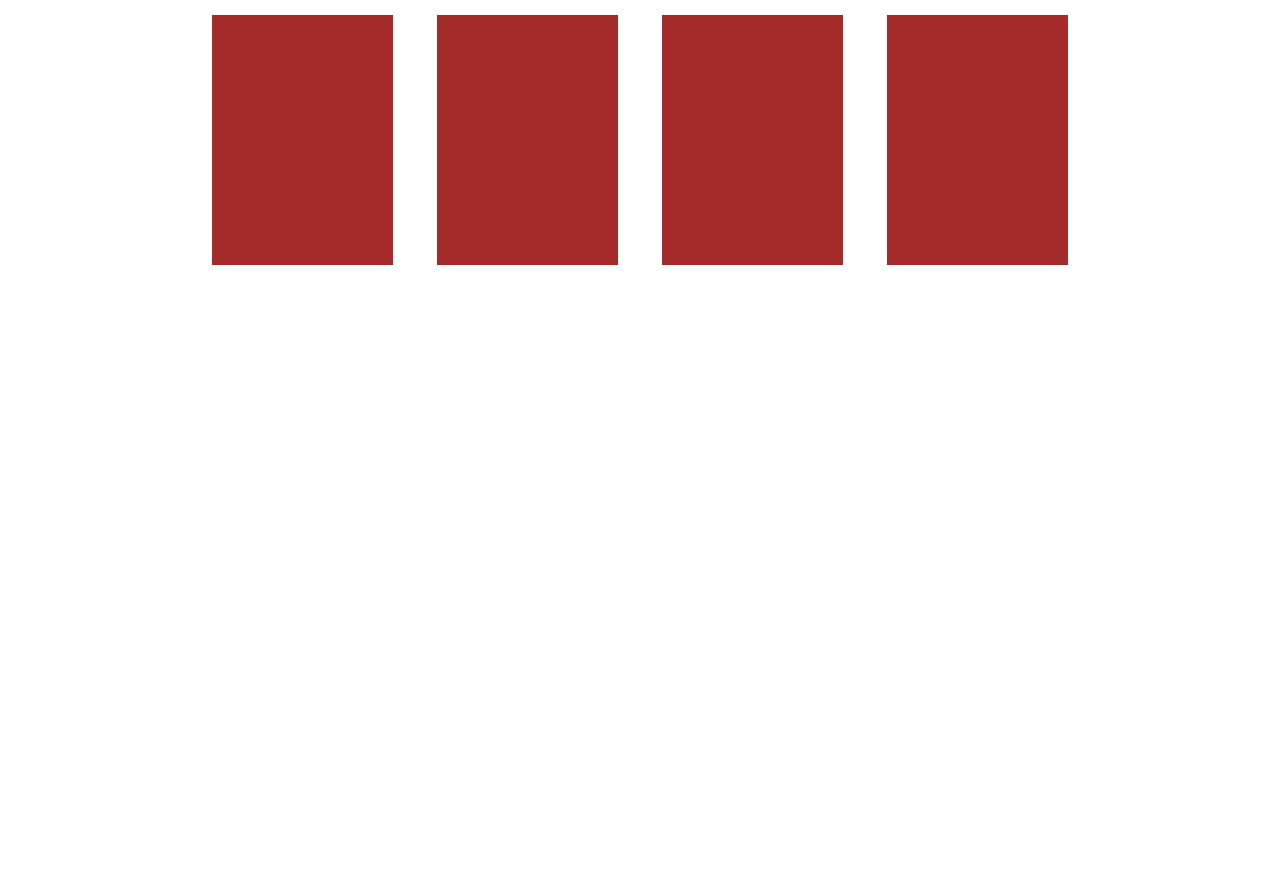
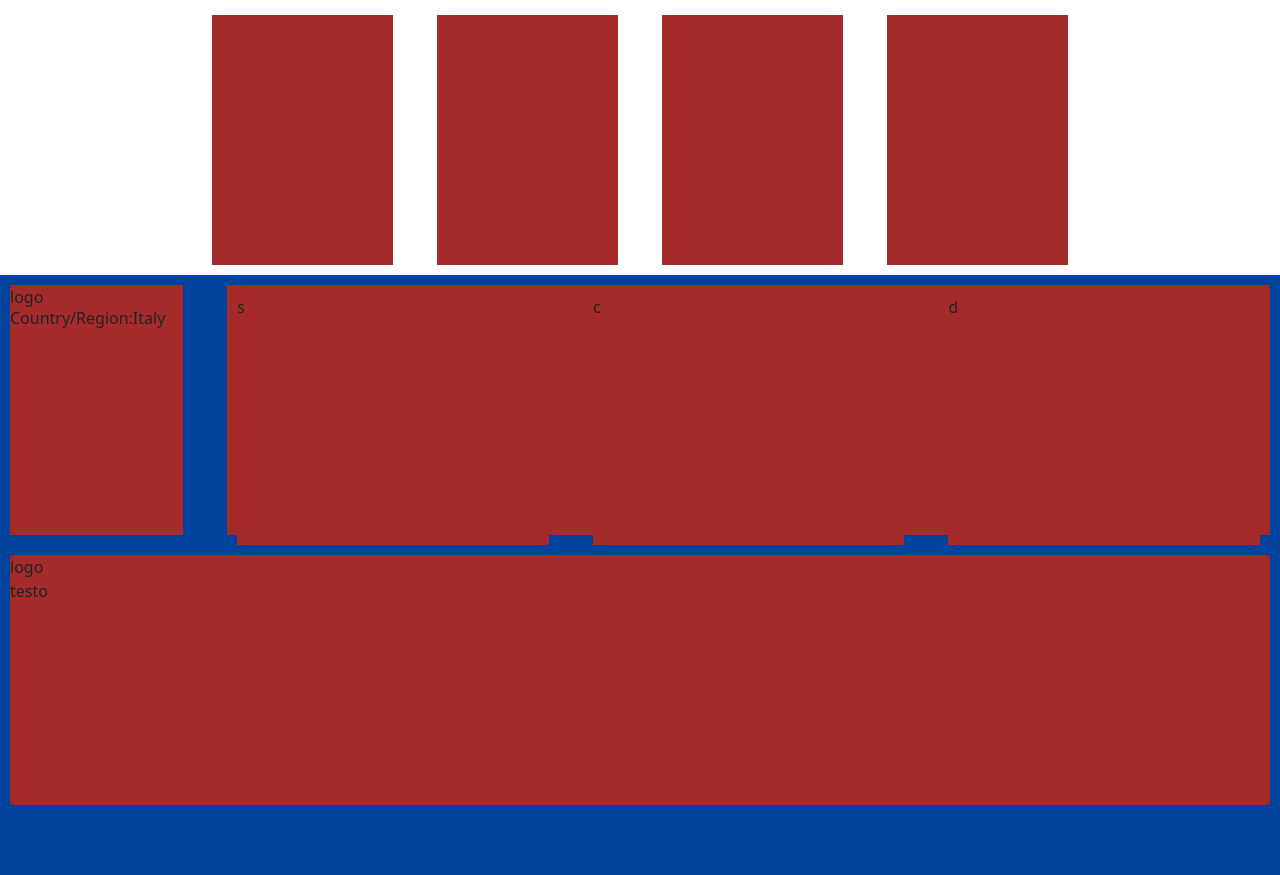
Before and after one commit to salvosanzone/htmlcss-playstation, a plain HTML site: page index.html in a window 1280 px wide. Shown: the part 3531-4406 px from the top of the page. Before the commit the page ends 3806 px from the top, so only its background shows below. Drawn offline with nearby package versions, Linux system fonts and the light colour scheme.

Commit message:
fine layout

```diff
--- a/css/style.css
+++ b/css/style.css
@@ -34,44 +34,45 @@ header .header-bottom {
   /*placeholder*/
   height: 250px;
   margin: 10px;
-  background-color:brown
-
+  background-color: brown;
 }
 
 /*section ecco la playstation 5*/
 
-
 /*section console playstation 5*/
 
-
 /*section accesory*/
-.box-img{
+.box-img {
   height: 80%;
   background-color: cadetblue;
 }
-.box-subtitle{
+.box-subtitle {
   height: 20%;
 }
 
-
-
 /*section nuove uscite*/
 
-.container-nuove-uscite{
-  background-color:#1f1f1f;
+.container-nuove-uscite {
+  background-color: #1f1f1f;
 }
 /*section play station plus*/
-.ss-container-play-plus{
+.ss-container-play-plus {
   background-color: #bebcbb;
 }
 /*section play station now*/
-.ss-container-blue{
+.ss-container-blue {
   background-color: #161c3b;
 }
 
 /*section social media*/
-.ss-container-90{
+.ss-container-90 {
   width: 900px;
   max-width: 90%;
   margin: 0 auto;
 }
+
+/*footer*/
+footer .container-footer{
+  height: 600px;
+  background-color: #00439c;
+}
--- a/index.html
+++ b/index.html
@@ -398,7 +398,41 @@
     </section>
     <!--/section social media-->
 
-
+    <!--footer-->
+    <footer>
+      <div class="container-footer">
+        <div class="row">
+          <div class="col-lg-2">
+            <div class="box">
+              <div>logo</div>
+              <h6>Country/Region:Italy</h6>
+            </div>
+          </div>
+          <div class="col-lg-10">
+            <div class="box">
+              <div class="row">
+                <div class="col-lg-4">
+                  <div class="box">s</div>
+                </div>
+                <div class="col-lg-4">
+                  <div class="box">c</div>
+                </div>
+                <div class="col-lg-4">
+                  <div class="box">d</div>
+                </div>
+              </div>
+            </div>
+          </div>
+          <div class="col-12">
+            <div class="box">
+              <div>logo</div>
+              <div>testo</div>
+            </div>
+          </div>
+        </div>
+      </div>
+    </footer>
+    <!--/footer-->
 
 
 
```
